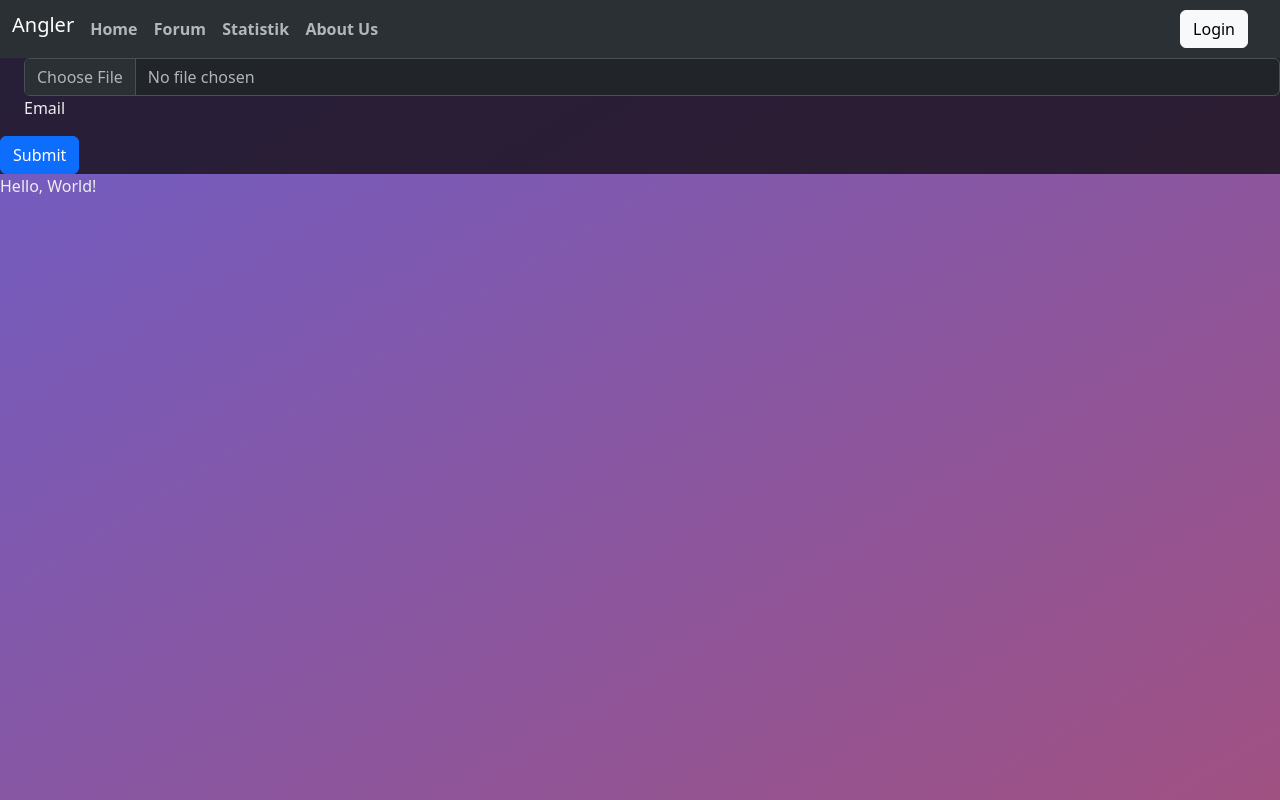
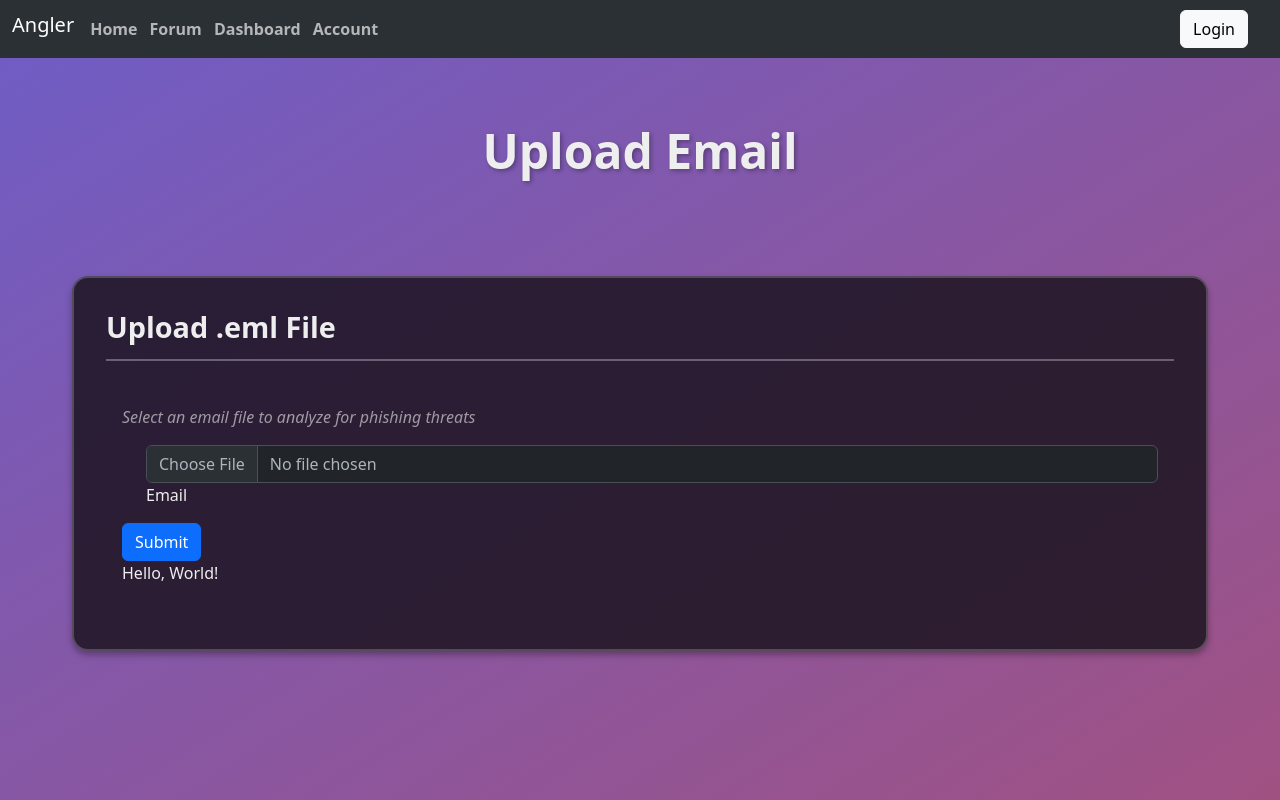
Before and after one commit to Sebastian0324/Fishing, a Flask app: page / in a window 1280 px wide. Run offline with Flask 3, Linux system fonts and the light colour scheme.

Commit message:
Refactor application structure: replace Blog section with Forum, update navigation, and enhance templates for Dashboard and Account features.

```diff
--- a/Fish/static/Style.css
+++ b/Fish/static/Style.css
@@ -71,7 +71,220 @@ form#Login {
 /* ################################## */
 
 #uploadForm {
+    margin-top: 1em;
+}
+
+/* ################################## */
+/* ######    General Styles    ###### */
+/* ################################## */
+
+/* Page Container - Use for any page content wrapper */
+.page-container {
+    max-width: 1200px;
+    margin: 2em auto;
+    padding: 2em;
+}
+
+/* Page Title - Large title style for any page */
+.page-title {
+    font-size: 3rem;
+    font-weight: bold;
+    text-align: center;
+    margin-bottom: 2em;
+    color: var(--Text_Color);
+    text-shadow: 2px 2px 4px rgba(0, 0, 0, 0.3);
+}
+
+/* Content Section - Styled container for page sections */
+.content-section {
     background-color: color-mix(in srgb, var(--BC), #000000aa);
+    border: 2px solid rgba(255, 255, 255, 0.2);
+    border-radius: 1em;
+    padding: 2em;
+    margin-bottom: 2em;
+    box-shadow: 0 4px 6px rgba(0, 0, 0, 0.3);
+}
+
+/* Section Header - Header for content sections */
+.section-header {
+    font-size: 1.8rem;
+    font-weight: bold;
+    margin-bottom: 1em;
+    padding-bottom: 0.5em;
+    border-bottom: 2px solid rgba(255, 255, 255, 0.3);
+    color: var(--Text_Color);
+}
+
+/* Placeholder Content - Container for placeholder content */
+.placeholder-content {
+    padding: 1em;
+}
+
+/* Placeholder Text - Italic, faded text for placeholders */
+.placeholder-text {
+    font-style: italic;
+    color: rgba(238, 238, 238, 0.6);
+    margin-bottom: 1em;
+}
+
+/* ################################## */
+/* #########    Account    ########## */
+/* ################################## */
+
+/* Backward compatibility - Account classes map to general classes */
+.account-container {
+    max-width: 1200px;
+    margin: 2em auto;
+    padding: 2em;
+}
+
+.account-title {
+    font-size: 3rem;
+    font-weight: bold;
+    text-align: center;
+    margin-bottom: 2em;
+    color: var(--Text_Color);
+    text-shadow: 2px 2px 4px rgba(0, 0, 0, 0.3);
+}
+
+.account-section {
+    background-color: color-mix(in srgb, var(--BC), #000000aa);
+    border: 2px solid rgba(255, 255, 255, 0.2);
+    border-radius: 1em;
+    padding: 2em;
+    margin-bottom: 2em;
+    box-shadow: 0 4px 6px rgba(0, 0, 0, 0.3);
+}
+
+.email-list {
+    list-style: none;
+    padding: 0;
+    margin: 1em 0;
+}
+
+.email-item {
+    background-color: rgba(255, 255, 255, 0.1);
+    padding: 1em;
+    margin-bottom: 0.5em;
+    border-radius: 0.5em;
+    border-left: 4px solid #6E5DC6;
+    transition: all 0.3s ease;
+}
+
+/* ################################## */
+/* ##########    Forum    ########### */
+/* ################################## */
+
+/* Two-column layout for forum */
+.forum-layout {
+    display: grid;
+    grid-template-columns: 350px 1fr;
+    gap: 2em;
+    align-items: start;
+}
+
+/* Left sidebar for topics */
+.forum-sidebar {
+    position: sticky;
+    top: 2em;
+}
+
+/* Right main area for discussion */
+.forum-main {
+    min-height: 500px;
+}
+
+/* Topics list */
+.topic-list {
+    list-style: none;
+    padding: 0;
+    margin: 1em 0 0 0;
+}
+
+.topic-item {
+    background-color: rgba(255, 255, 255, 0.05);
+    padding: 1em;
+    margin-bottom: 0.5em;
+    border-radius: 0.5em;
+    border-left: 3px solid transparent;
+    transition: all 0.3s ease;
+    cursor: pointer;
+}
+
+.topic-item:hover {
+    background-color: rgba(255, 255, 255, 0.1);
+    border-left-color: #6E5DC6;
+    transform: translateX(5px);
+}
+
+.topic-item.active {
+    background-color: rgba(110, 93, 198, 0.2);
+    border-left-color: #6E5DC6;
+}
+
+.topic-item h4 {
+    margin: 0 0 0.5em 0;
+    font-size: 1rem;
+    font-weight: 600;
+    color: var(--Text_Color);
+}
+
+.topic-meta {
+    font-size: 0.85rem;
+    color: rgba(238, 238, 238, 0.6);
+    margin: 0;
+}
+
+/* Discussion view */
+.discussion-view {
+    min-height: 400px;
+}
+
+.discussion-header {
+    margin-bottom: 1.5em;
+    padding-bottom: 1em;
+    border-bottom: 1px solid rgba(255, 255, 255, 0.1);
+}
+
+.discussion-body {
+    line-height: 1.6;
+}
+
+.discussion-body p {
+    margin-bottom: 1em;
+}
+
+.placeholder-posts {
+    margin-top: 2em;
+}
+
+.forum-post {
+    background-color: rgba(255, 255, 255, 0.05);
+    padding: 1em;
+    margin-bottom: 1em;
+    border-radius: 0.5em;
+    border-left: 3px solid #a05182;
+}
+
+.forum-post p {
+    margin: 0;
+    line-height: 1.6;
+}
+
+.forum-post strong {
+    color: #a05182;
+}
+
+/* Responsive layout for smaller screens */
+@media (max-width: 968px) {
+    .forum-layout {
+        grid-template-columns: 1fr;
+    }
+
+    .forum-sidebar {
+        position: relative;
+        top: 0;
+    }
 }
 
 /* ################################## */
--- a/Fish/templates/AdminPanel.html
+++ /dev/null
@@ -1,4 +0,0 @@
-{% extends "form.html" %}
-{% block content %}
-b
-{% endblock %}
--- a/Fish/templates/blogg.html
+++ /dev/null
@@ -1,4 +0,0 @@
-{% extends "form.html" %}
-{% block content %}
-a
-{% endblock %}
--- a/Fish/templates/form.html
+++ b/Fish/templates/form.html
@@ -13,9 +13,9 @@
             <h2 class="navbar-brand">Angler</h2>
             <div class="navbar-nav">
                 <a class="nav-link" href="/">Home</a>
-                <a class="nav-link" href="/Blogg">Forum</a>
-                <a class="nav-link" href="/AdminPanel">Statistik</a>
-                <a class="nav-link" href="/AboutUs">About Us</a>
+                <a class="nav-link" href="/Forum">Forum</a>
+                <a class="nav-link" href="/Dashboard">Dashboard</a>
+                <a class="nav-link" href="/Account">Account</a>
             </div>
         </div>
         <button id="Login_btn" class="btn btn-light">Login</button>
--- a/Fish/templates/index.html
+++ b/Fish/templates/index.html
@@ -1,5 +1,14 @@
 {% extends "form.html" %}
 {% block content %}
+    <div class="page-container">
+        <!-- Page Title -->
+        <h1 class="page-title">Upload Email</h1>
+
+        <!-- Upload Form Section -->
+        <div class="content-section">
+            <h3 class="section-header">Upload .eml File</h3>
+            <div class="placeholder-content">
+                <p class="placeholder-text">Select an email file to analyze for phishing threats</p>
                 <form id="uploadForm" method="post" enctype="multipart/form-data" action="/upload">
                     <div class="mb-3 form-check">
                         <input type="file" class="form-control" name="file" accept=".eml" id="dropBox" required/>
@@ -10,4 +19,7 @@
                 <div id="result">
                     <p>{{text}}</p>
                 </div>
+            </div>
+        </div>
+    </div>
 {% endblock %}
```
Also changed, not shown: Fish/README.md. Lines whose indentation alone changed are shown as unchanged.
